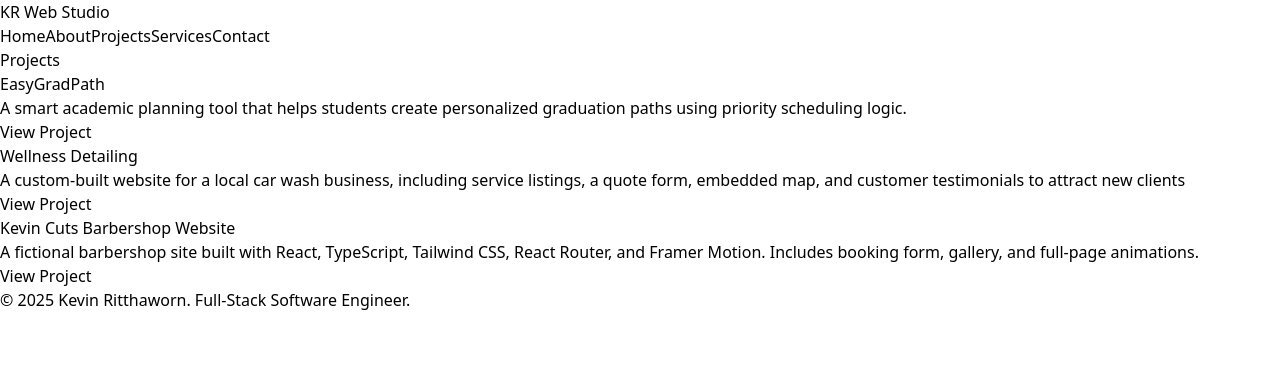
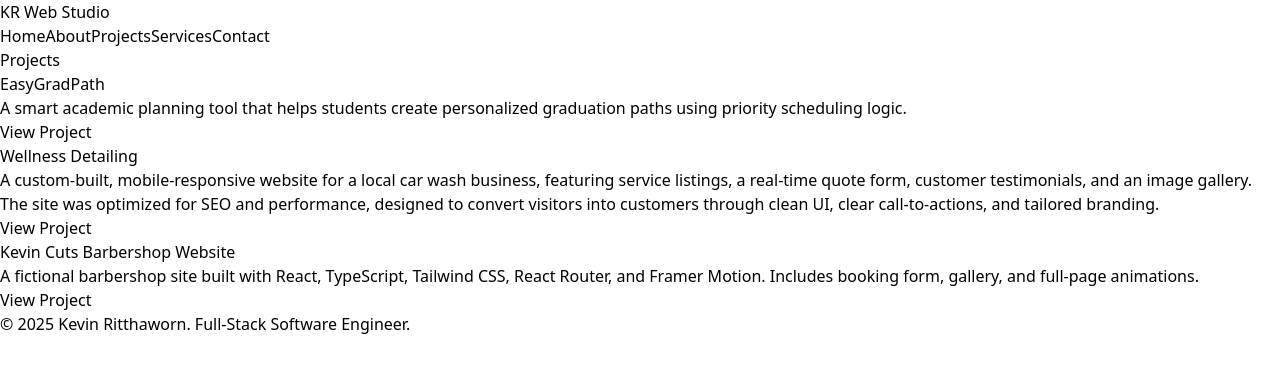
Before and after one commit to RJK3vin/personal-portfolio, a React (Vite) app: page /projects in a window 1280 px wide. Shown: the top 372 px of the page. Built offline with nearby package versions, Linux system fonts and the light colour scheme.

Commit message:
added link to car wash website and updated description

```diff
--- a/src/data/projects.ts
+++ b/src/data/projects.ts
@@ -15,8 +15,8 @@ export const projects: Project[] = [
     {
         id: 2,
         title: "Wellness Detailing",
-        description: "A custom-built website for a local car wash business, including service listings, a quote form, embedded map, and customer testimonials to attract new clients",
-        link: "placeholderlink"
+        description: "A custom-built, mobile-responsive website for a local car wash business, featuring service listings, a real-time quote form, customer testimonials, and an image gallery. The site was optimized for SEO and performance, designed to convert visitors into customers through clean UI, clear call-to-actions, and tailored branding.",
+        link: "https://car-wash-frontend-alpha.vercel.app/"
     },
     {
         id: 3,
```
